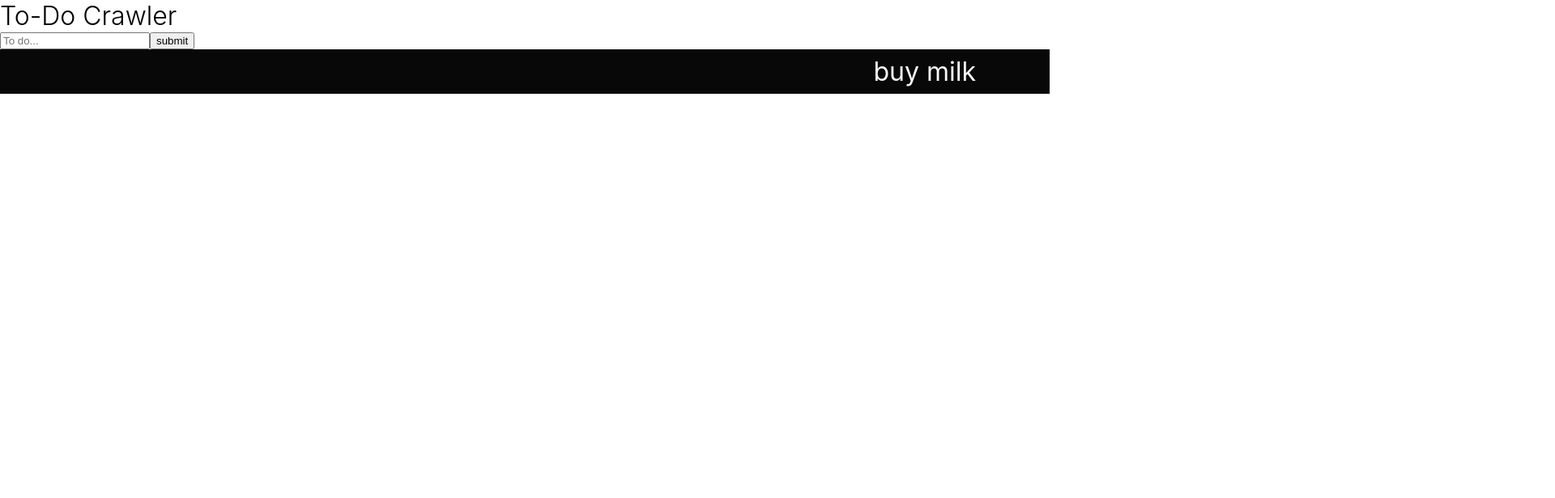
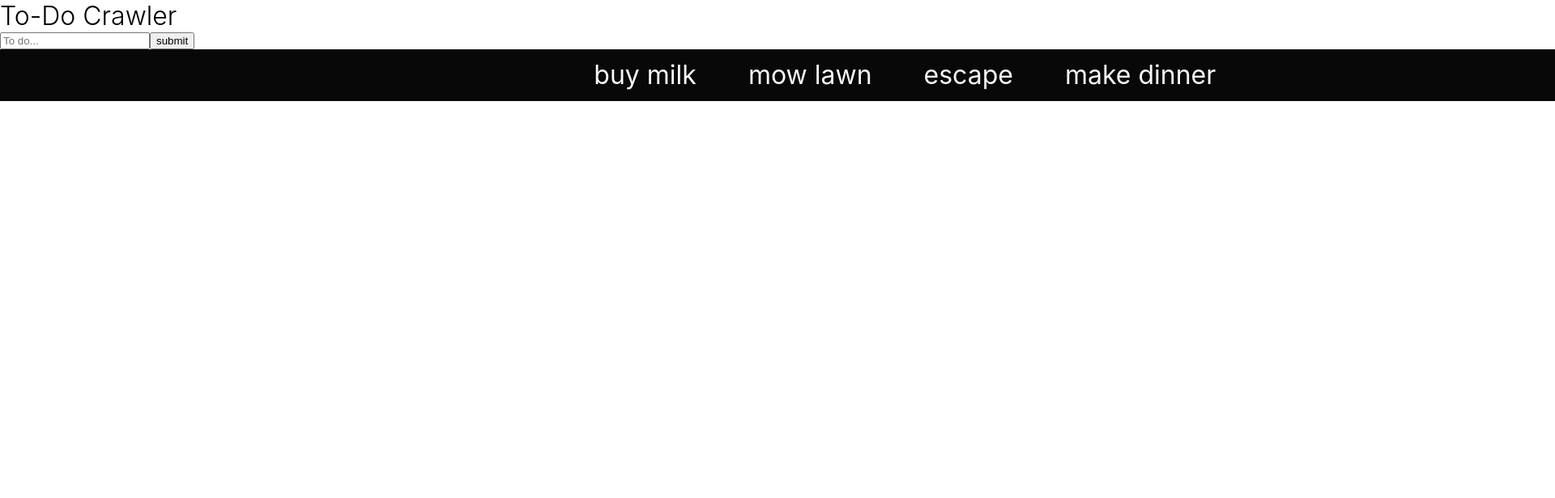
Before and after one commit to Holgermueller/todocrawl, a React (Create React App) app: page / in a window 1280 px wide. Shown: the top 616 px of the page at 81% size, 1920 px wide, since content can reach past the window. Built offline with nearby package versions, Linux system fonts and the light colour scheme.

Commit message:
got crawl working

```diff
--- a/src/App.css
+++ b/src/App.css
@@ -7,21 +7,27 @@ header {
   background-color: #080808;
   color: #f8f8f8;
   font-size: 2rem;
-  padding: 0.5rem;
+  padding-left: 100%;
   white-space: nowrap;
-
   position: absolute;
+  overflow: hidden;
   width: 100%;
+  height: 4rem;
 }
 
-.crawl-feed span {
+.crawl {
   display: inline-block;
-  padding-left: 100%;
+  padding-right: 100%;
+  white-space: nowrap;
   animation: crawl 20s linear infinite;
+  height: 4rem;
+  line-height: 4rem;
 }
 
-.crawl-feed-two span {
-  animation-delay: 2.5s;
+.crawl-item {
+  display: inline-block;
+  padding: 0 2rem;
+  font-size: 2rem;
 }
 
 @keyframes crawl {
--- a/src/components/Crawl.js
+++ b/src/components/Crawl.js
@@ -6,35 +6,14 @@ export default function Crawler() {
   return (
     <section>
       <div className="crawl-feed">
-        {todos.map((todo, i) => (
-          <span key={i}> {todo.name}</span>
-        ))}
+        <div className="crawl">
+          {todos.map((todo, i) => (
+            <div className="crawl-item" key={i}>
+              {todo.name}
+            </div>
+          ))}
+        </div>
       </div>
-
-      <div className="crawl-feed crawl-feed-two">
-        {todos.map((todo, i) => (
-          <span key={i}> {todo.name}</span>
-        ))}
-      </div>
-
-      {/* <div className="crawl-feed crawl-feed-two">
-        <span>{todos.map((todo) => todo.name)}</span>
-      </div> */}
-
-      {/* <div className="crawl-feed">
-        {todos.map((todo, i) => (
-          <span key={i} className="todo">
-            {todo.name}
-          </span>
-        ))}
-      </div>
-      <div className="crawl-feed crawl-feed-two">
-        {todos.map((todo, i) => (
-          <span key={i} className="todo">
-            {todo.name}
-          </span>
-        ))}
-      </div> */}
     </section>
   );
 }
--- a/src/features/todos/todoSlice.js
+++ b/src/features/todos/todoSlice.js
@@ -3,7 +3,12 @@ import { createSlice } from "@reduxjs/toolkit";
 export const todoSlice = createSlice({
   name: "todos",
   initialState: {
-    todos: [{ name: "buy milk" }, { name: "mow lawn" }, { name: "escape" }],
+    todos: [
+      { name: "buy milk" },
+      { name: "mow lawn" },
+      { name: "escape" },
+      { name: "make dinner" },
+    ],
   },
   reducers: {},
 });
```
